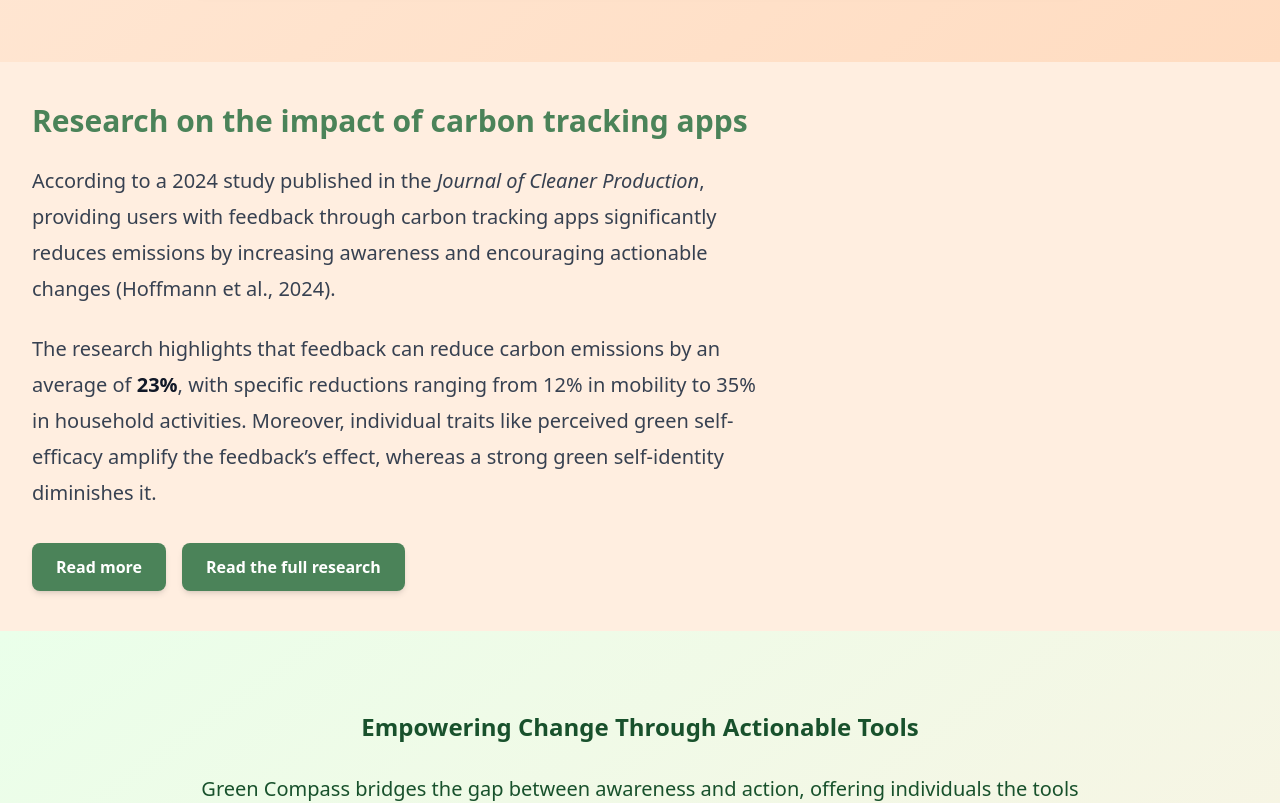
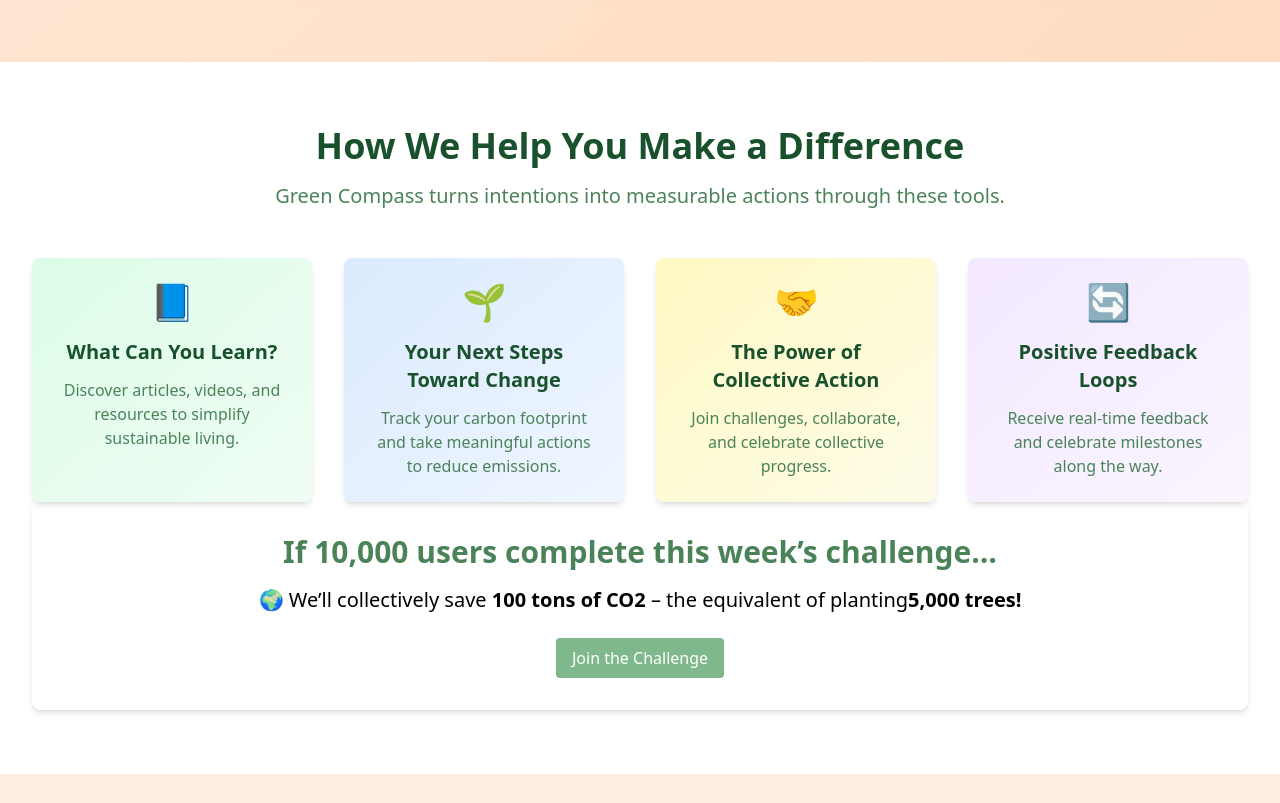
Before and after one commit to Act4Zero/LandingPage-GreenCompass, a Next.js app: page /explainer in a window 1280 px wide. Shown: the part 1340-2143 px from the top of the page. Built offline with nearby package versions, Linux system fonts and the light colour scheme.

Commit message:
[Explainer] Revise the solution section

```diff
--- a/src/components/explainer/Challenge.js
+++ b/src/components/explainer/Challenge.js
@@ -8,7 +8,7 @@ export default function ChallengeSection() {
   };
 
   return (
-    <div className="bg-lightBg p-8 rounded-lg shadow-md text-center">
+    <div className="white p-8 rounded-lg shadow-md text-center">
       <h2 className="text-3xl font-bold text-green-dark">
         If 10,000 users complete this week’s challenge…
       </h2>
@@ -19,7 +19,7 @@ export default function ChallengeSection() {
       </p>
       <button
         onClick={toggleModal}
-        className="mt-6 bg-green-light text-white py-2 px-4 rounded hover:bg-green-dark"
+        className="mt-6 bg-green text-white py-2 px-4 rounded hover:bg-green-dark"
       >
         Join the Challenge
       </button>
--- /dev/null
+++ b/src/components/explainer/SolutionShowcase.js
@@ -0,0 +1,84 @@
+import React from "react";
+import "../util/i18n";
+import { useTranslation } from "react-i18next";
+import Challenge from "./Challenge";
+
+function SolutionShowcase() {
+    const { t } = useTranslation();
+    const getText = () => {
+      return t("explainer.solution", { returnObjects: true }) || {};
+    };
+    const subtitle = getText().subtitle;
+    const solutions = [
+      {
+        title: getText().solution1.title,
+        description: getText().solution1.description,
+        icon: "📘",
+        bgColor: "bg-gradient-to-br from-green-100 to-green-50",
+      },
+      {
+        title: getText().solution2.title,
+        description: getText().solution2.description,
+        icon: "🌱",
+        bgColor: "bg-gradient-to-br from-blue-100 to-blue-50",
+      },
+      {
+        title: getText().solution3.title,
+        description: getText().solution3.description,
+        icon: "🤝",
+        bgColor: "bg-gradient-to-br from-yellow-100 to-yellow-50",
+      },
+      {
+        title: getText().solution4.title,
+        description: getText().solution4.description,
+        icon: "🔄",
+        bgColor: "bg-gradient-to-br from-purple-100 to-purple-50",
+      },
+    ];
+
+    return (
+      <section className="bg-white py-16 px-8">
+        {/* Section Title */}
+        <div className="text-center max-w-3xl mx-auto mb-12">
+          <h2 className="text-3xl sm:text-4xl font-bold text-green-darkest">
+            { getText().title }
+          </h2>
+          {subtitle && (
+            <p className="text-lg sm:text-xl text-green-dark mt-4">
+              {subtitle}
+            </p>
+          )}
+        </div>
+
+        {/* Solution Cards */}
+        <div className="grid grid-cols-1 sm:grid-cols-2 lg:grid-cols-4 gap-8">
+          {solutions.map((solution, index) => (
+            <div
+              key={index}
+              className={`p-6 rounded-lg shadow-md ${solution.bgColor} flex flex-col items-center text-center`}
+            >
+              {/* Icon */}
+              {solution.icon && (
+                <div className="text-4xl mb-4 text-green-dark">
+                  {solution.icon}
+                </div>
+              )}
+
+              {/* Title */}
+              <h3 className="text-xl font-semibold text-green-darkest mb-3">
+                {solution.title}
+              </h3>
+
+              {/* Description */}
+              <p className="text-green-dark">{solution.description}</p>
+            </div>
+          ))}
+        </div>
+
+        {/* Call to Action */}
+        <Challenge />
+      </section>
+    );
+}
+
+export default SolutionShowcase;
--- a/src/locales/en/translation.json
+++ b/src/locales/en/translation.json
@@ -188,17 +188,24 @@
       "conclusion": "</br><strong>The question remains:</strong> How can we empower individuals to understand their impact, take action, and drive collective change?"
     },
     "solution": {
-      "title": "Empowering Change Through Actionable Tools",
-      "subtitle": "Green Compass bridges the gap between awareness and action, offering individuals the tools they need to make impactful, sustainable choices every day. By combining knowledge, personalized insights, and community engagement, our app helps turn good intentions into measurable progress.",
-      "paragraphs": [
-        "<ul>",
-        "</br><li><strong>Knowledge Hub:</strong> Educates people with curated articles, videos, and resources that make sustainability simple and accessible. Instead of feeling overwhelmed, users gain the clarity they need to make informed decisions.</li>",
-        "</br><li><strong>Actionable Insights:</strong> By providing personalized recommendations and tracking features, Green Compass empowers individuals to understand their carbon footprint and take small, meaningful steps to reduce it—whether that’s switching to reusable products, optimizing energy use, or making conscious travel choices.</li>",
-        "</br><li><strong>Community Impact:</strong> Individual actions are amplified when connected to a broader movement. Through collective goals, challenges, and progress tracking, users can see the power of their contributions in driving change alongside others.</li>",
-        "</br><li><strong>Positive Feedback Loops:</strong> Research shows that real-time feedback encourages better habits. Green Compass ensures users can track their progress, celebrate milestones, and visualize how their actions contribute to the bigger picture of a sustainable future.</li>",
-        "</ul>"
-      ],
-      "conclusion": "</br>Green Compass doesn’t just raise awareness—it inspires and enables action, proving that even small choices, when made collectively, can drive significant change. Together, we’re building a greener, more sustainable world—one step at a time."
+      "title": "How We Help You Make a Difference",
+      "subtitle": "Green Compass turns intentions into measurable actions through these tools.",
+      "solution1": {
+        "title": "What Can You Learn?",
+        "description": "Discover articles, videos, and resources to simplify sustainable living."
+      },
+      "solution2": {
+        "title": "Your Next Steps Toward Change",
+        "description": "Track your carbon footprint and take meaningful actions to reduce emissions."
+      },
+      "solution3": {
+        "title": "The Power of Collective Action",
+        "description": "Join challenges, collaborate, and celebrate collective progress."
+      },
+      "solution4": {
+        "title": "Positive Feedback Loops",
+        "description": "Receive real-time feedback and celebrate milestones along the way."
+      }
     }
   }
 }
--- a/src/pages/explainer.js
+++ b/src/pages/explainer.js
@@ -3,24 +3,17 @@ import "../util/i18n";
 import { useTranslation } from "react-i18next";
 import Meta from "components/Meta";
 import Navbar from "components/Navbar";
-import ContentSection from "components/ContentSection";
 import EvidenceOfImpact from "components/explainer/EvidenceOfImpact";
-import Challenge from "components/explainer/Challenge";
 import ExplainerCta from "components/explainer/ExplainerCta";
 import SectionHeader from "components/SectionHeader";
 import ChallengeSection from "components/explainer/ChallengeSection";
+import SolutionShowcase from "components/explainer/SolutionShowcase";
 
 function ExplainerPage(props) {
   const { t } = useTranslation();
   const getText = () => {
     return t("explainer", { returnObjects: true }) || {};
   };
-
-  const solutionParagraphs = [
-    getText().solution.subtitle,
-    ...getText().solution.paragraphs,
-    getText().solution.conclusion
-  ];
 
   return (
     <>
@@ -32,6 +25,7 @@ function ExplainerPage(props) {
         strapline=""
       />
       <ChallengeSection />
+      <SolutionShowcase />
       <EvidenceOfImpact
         title="Research on the impact of carbon tracking apps"
         content={
@@ -54,12 +48,6 @@ function ExplainerPage(props) {
           </>
         }
       />
-      <ContentSection
-        title={getText().solution.title}
-        titleSize="h3"
-        paragraphs={solutionParagraphs}
-      />
-      <Challenge />
       <ExplainerCta />
       <Footer
         size="md"
```
